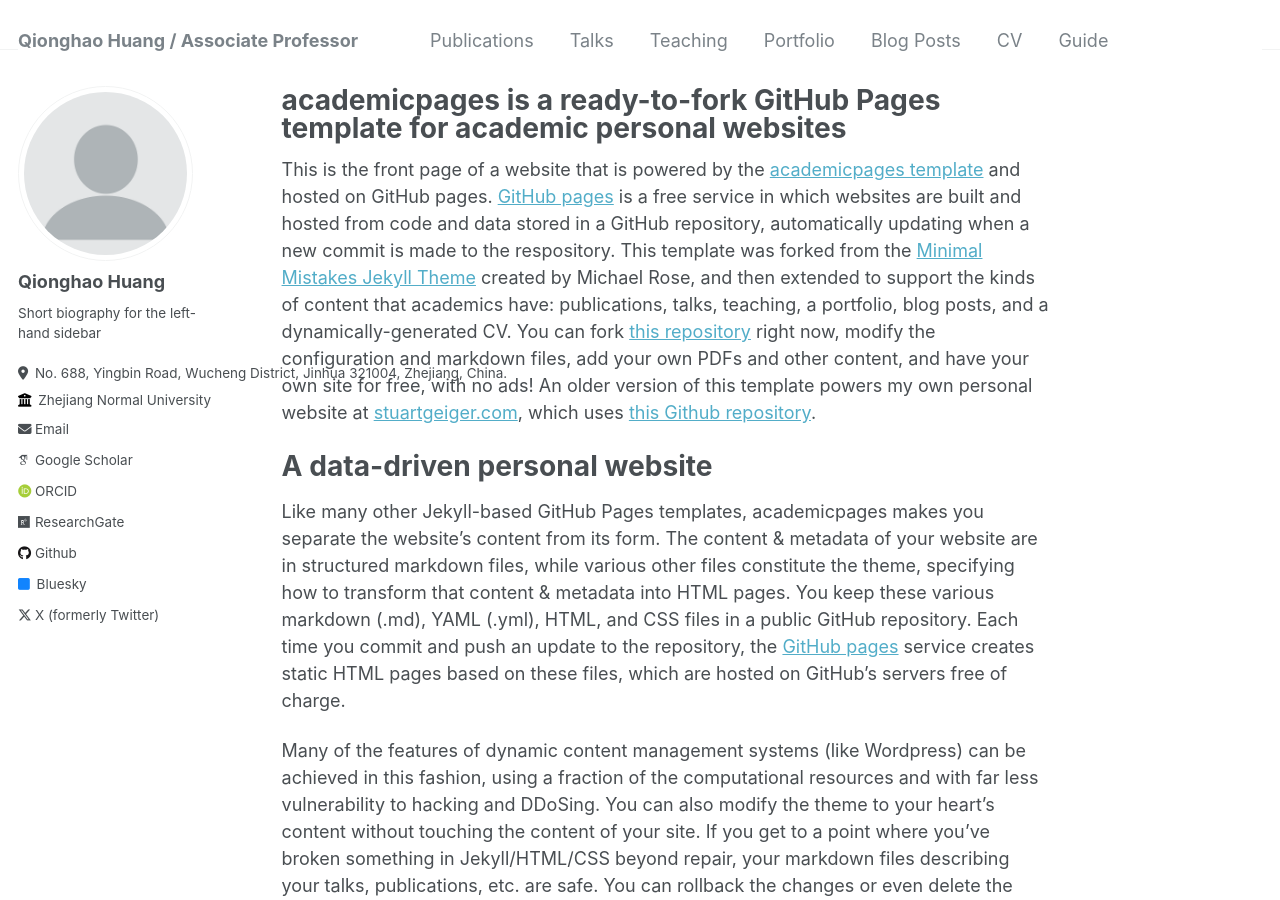
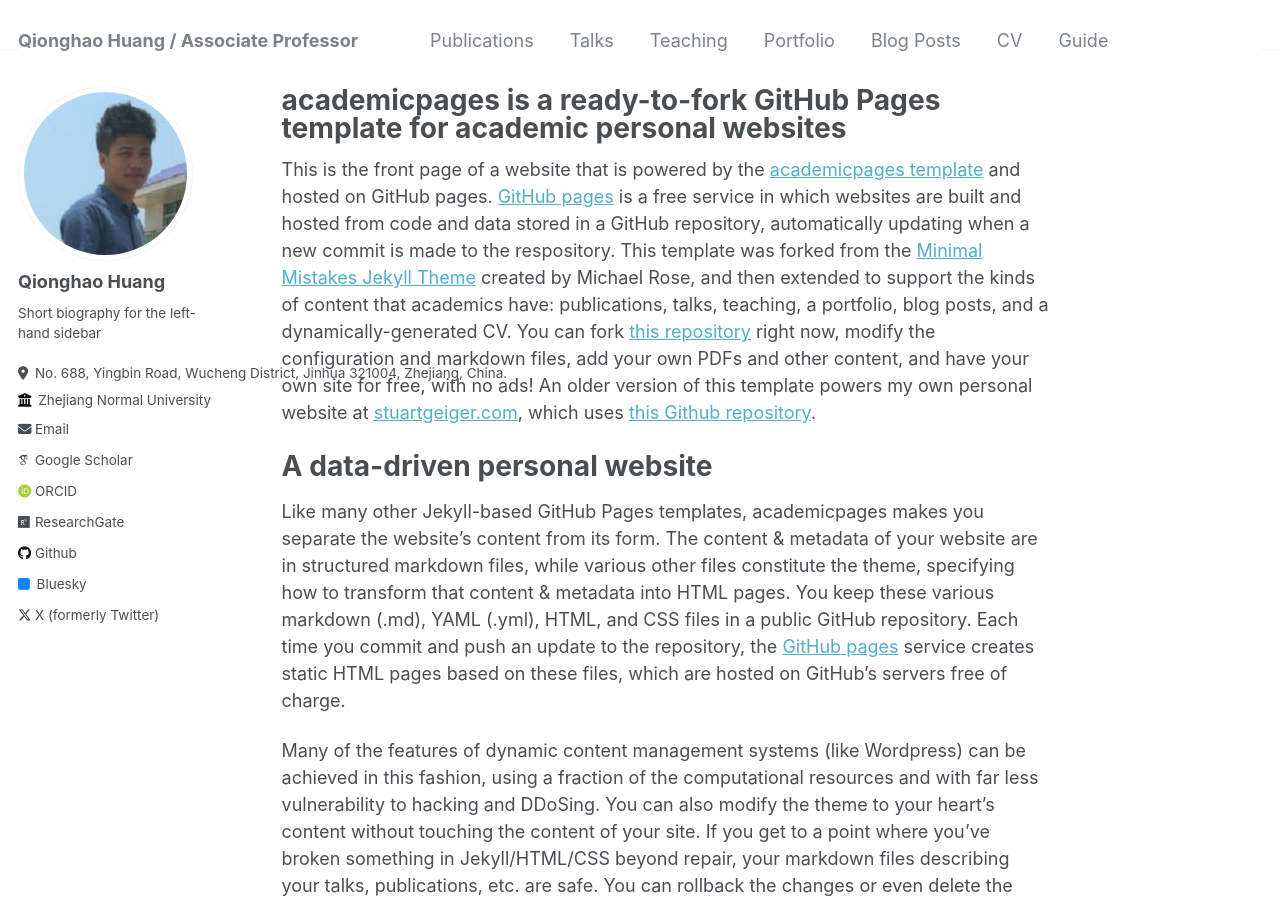
Before and after one commit to qhhuang-ai/qhhuang-ai.github.io, a Jekyll site: the page built from _pages/about.md, in a window 1280 px wide and 900 px high. Built offline with Jekyll 4.4.1, drawn with Linux system fonts in a browser that asks for light colours; some web fonts are replaced.

Commit message:
add avatar

```diff
--- a/_config.yml
+++ b/_config.yml
@@ -21,7 +21,7 @@
 #               Additional customization can be done by editing /_includes/author-profile.html
 author:
   # Biographic information
-  avatar           : "profile.png"
+  avatar           : "Qionghao-Huang.jpg"
   name             : "Qionghao Huang"
   pronouns         : # example: "she/her"
   bio              : "Short biography for the left-hand sidebar"
```
Also changed, not shown: images/Qionghao-Huang.jpg (added).
